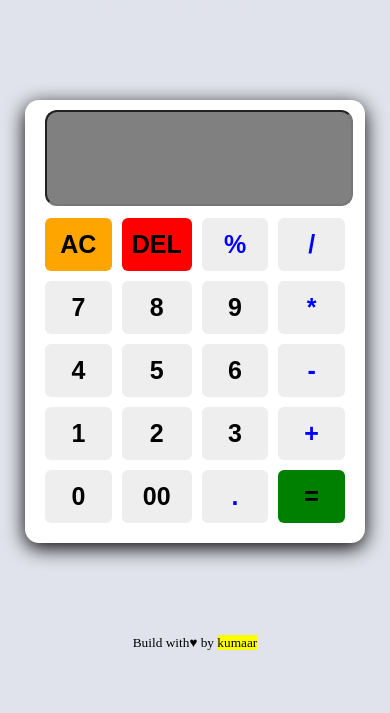
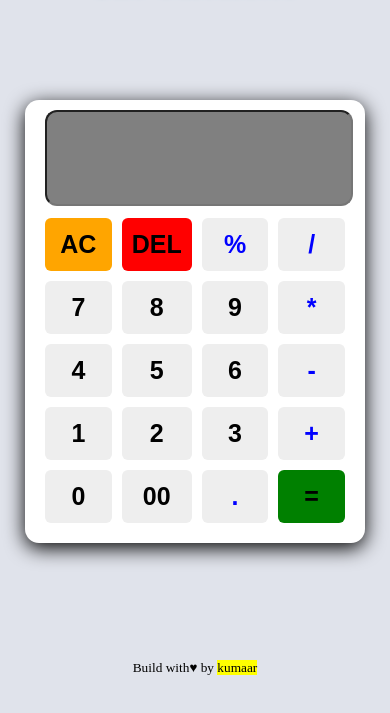
Before and after one commit to kumaarhere/calculator_js, a plain HTML site: page index.html in a window 390 px wide. Shown: the part 109-822 px from the top of the page. Drawn offline with Linux system fonts and the light colour scheme; a web font is replaced by a local one.

Commit message:
new file

```diff
--- a/style.css
+++ b/style.css
@@ -82,4 +82,7 @@ body{
         top:5%;
 
     }
+    #title{
+        bottom:7%;
+    }
 }
```
Also changed, not shown: 2 other files.
